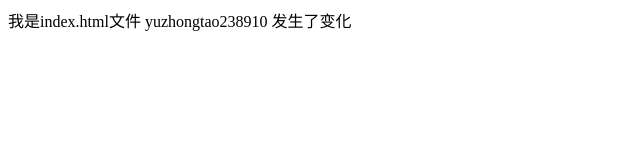
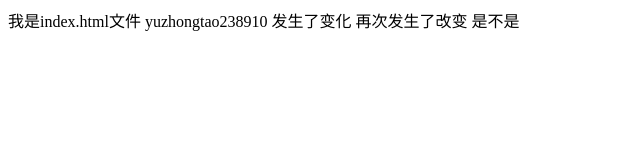
Before and after one commit to yuzhongtao/git-demo, a plain HTML site: page index.html in a window 1280 px wide. Shown: the whole page, without its empty margins (0-640 px from the left). Drawn offline with Linux system fonts and the light colour scheme.

Commit message:
A程序员第三次提交

```diff
--- a/index.html
+++ b/index.html
@@ -8,5 +8,8 @@
 	yuzhongtao238910
 
 	发生了变化
+
+	再次发生了改变
+	是不是
 </body>
 </html>
```
